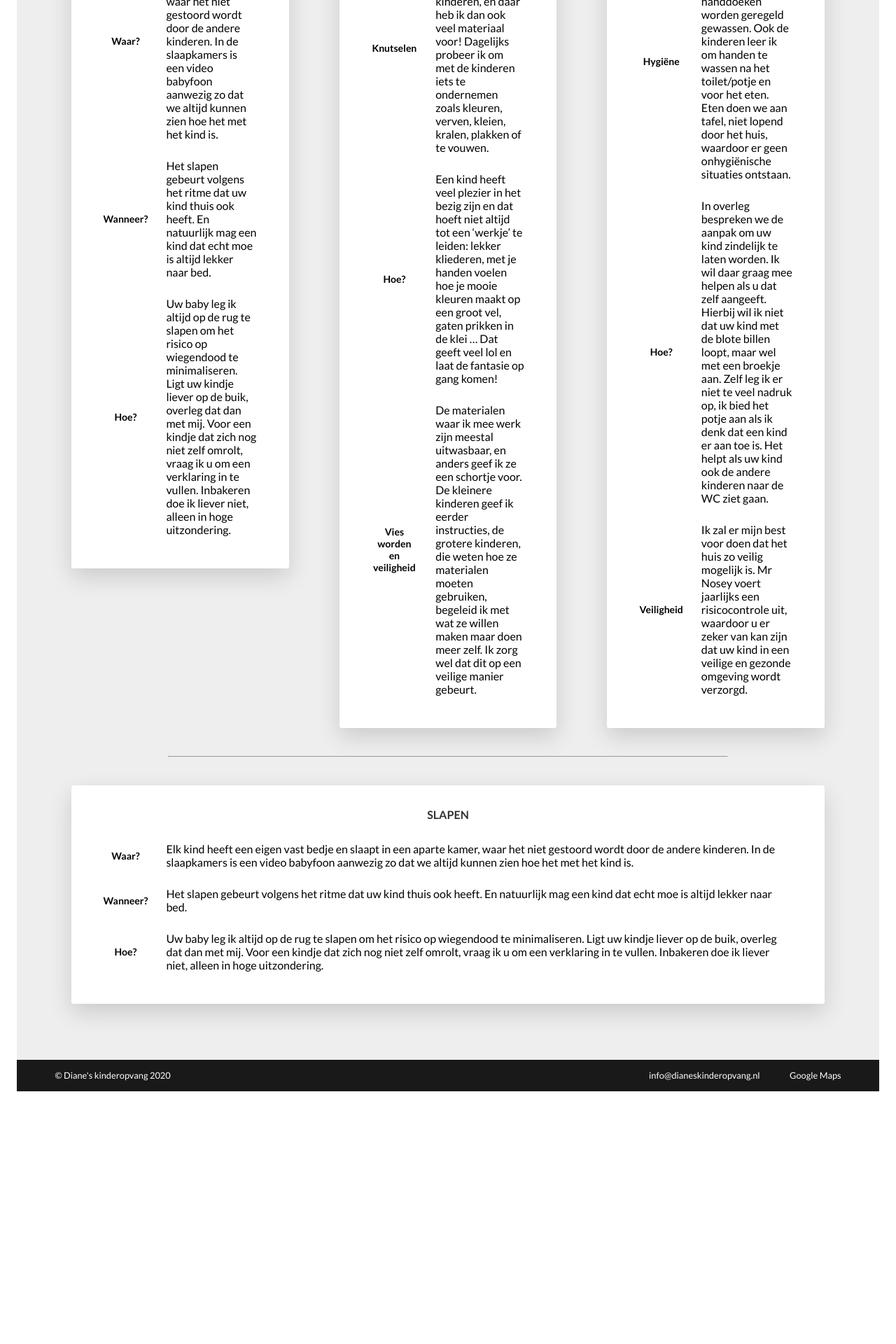
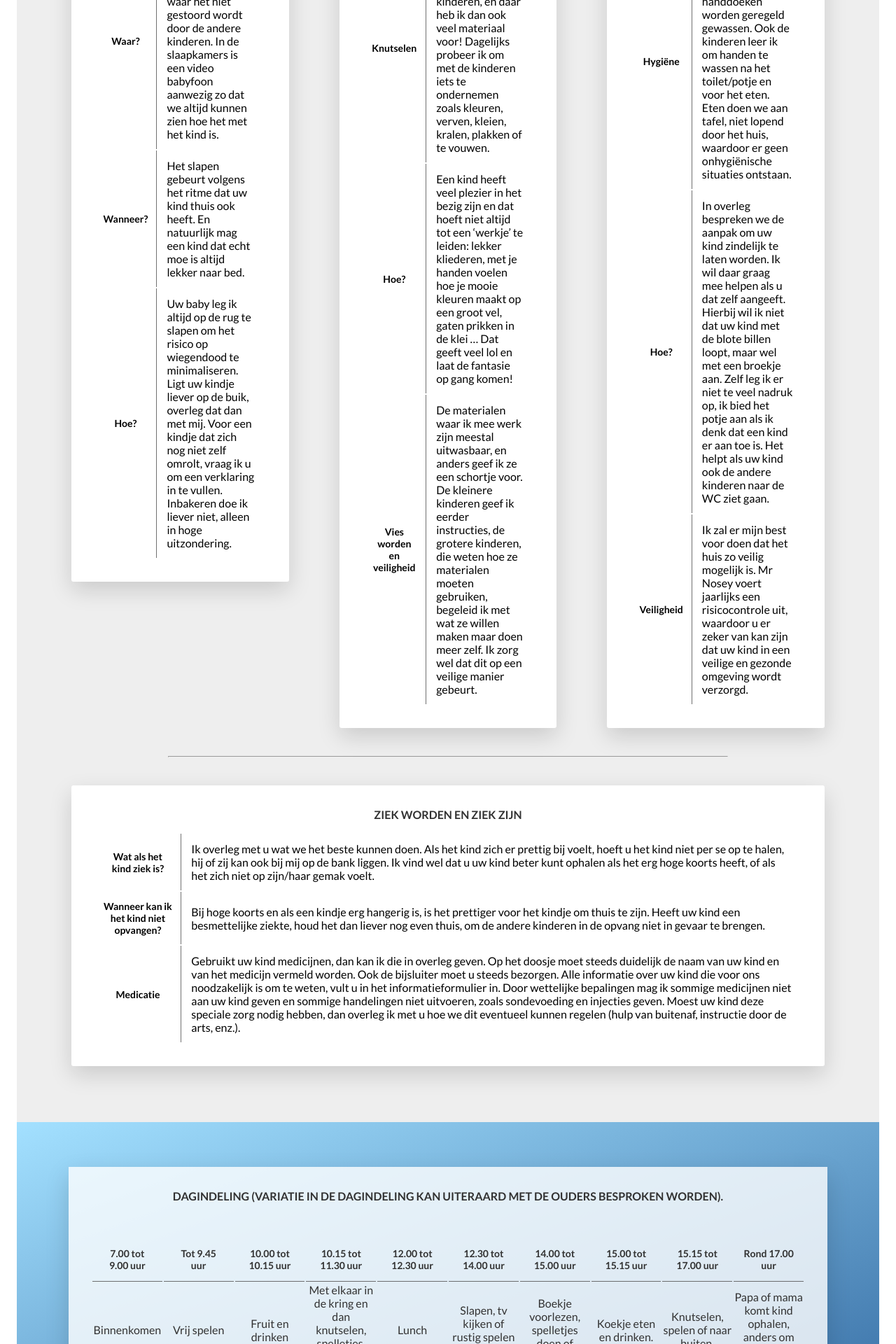
Before and after one commit to Cornee5674/Dianeskinderopvang2, a PHP site: page /pedagogisch-werkplan.html in a window 1280 px wide. Shown: the part 2400-4320 px from the top of the page at 70% size. Before the commit the page ends 3959 px from the top, so only its background shows below. Run offline with PHP 8.4, Linux system fonts and the light colour scheme.

Commit message:
Page finished

```diff
--- a/css/style.css
+++ b/css/style.css
@@ -25,6 +25,12 @@
 
 .text-grey {
   color: #323232; }
+
+.centered {
+  text-align: center; }
+
+.margin-top-small {
+  margin-top: 2rem; }
 
 *,
 *:after,
@@ -167,11 +173,19 @@ body {
     border-radius: 3px;
     box-shadow: 0 1.5rem 4rem rgba(0, 0, 0, 0.15);
     text-align: center; }
-  .tables-section__table--table-header {
-    padding: 1.5rem;
-    font-size: 1.75rem; }
-  .tables-section__table--table-definition {
-    padding: 1.5rem; }
+  .tables-section__table {
+    table-layout: fixed; }
+    .tables-section__table--table-header {
+      padding: 1.5rem;
+      font-size: 1.75rem;
+      border-right: 1px solid rgba(88, 88, 88, 0.85); }
+    .tables-section__table--table-definition {
+      padding: 1.5rem; }
+    .tables-section__table--table-header-bottom {
+      width: calc(100% / 10);
+      padding: 1.75rem;
+      font-size: 1.75rem;
+      border-bottom: 1px solid rgba(88, 88, 88, 0.85); }
 
 .horizontal-line {
   margin: 3rem auto;
@@ -180,6 +194,17 @@ body {
 .content-area {
   width: 90%;
   margin: 0 auto; }
+
+.indeling {
+  background-image: linear-gradient(to right bottom, rgba(153, 221, 255, 0.9), rgba(0, 69, 139, 0.8));
+  padding: 8rem 0; }
+  .indeling__content {
+    width: 88%;
+    background-color: rgba(255, 255, 255, 0.8);
+    padding: 4rem;
+    margin: 0 auto;
+    box-shadow: 0 1.5rem 4rem rgba(0, 0, 0, 0.15);
+    text-align: center; }
 
 .intro {
   padding: 5rem;
--- a/pedagogisch-werkplan.html
+++ b/pedagogisch-werkplan.html
@@ -182,19 +182,19 @@
             <div class="row">
                 <div class="row__col-1-of-1">
                     <div class="tables-section__row-area">
-                        <h3 class="tertiary-heading margin-bottom-small">Slapen</h3>
+                        <h3 class="tertiary-heading margin-bottom-small">Ziek worden en ziek zijn</h3>
                         <table class="tables-section__table">
                             <tr class="tables-section__table--table-row">
-                                <th class="tables-section__table--table-header">Waar?</th>
-                                <td class="tables-section__table--table-definition">Elk kind heeft een eigen vast bedje en slaapt in een aparte kamer, waar het niet gestoord wordt door de andere kinderen. In de slaapkamers is een video babyfoon aanwezig zo dat we altijd kunnen zien hoe het met het kind is.</td>
+                                <th class="tables-section__table--table-header">Wat als het kind ziek is?</th>
+                                <td class="tables-section__table--table-definition">Ik overleg met u wat we het beste kunnen doen. Als het kind zich er prettig bij voelt, hoeft u het kind niet per se op te halen, hij of zij kan ook bij mij op de bank liggen. Ik vind wel dat u uw kind beter kunt ophalen als het erg hoge koorts heeft, of als het zich niet op zijn/haar gemak voelt.</td>
                             </tr>
                             <tr class="tables-section__table--table-row">
-                                <th class="tables-section__table--table-header">Wanneer?</th>
-                                <td class="tables-section__table--table-definition">Het slapen gebeurt volgens het ritme dat uw kind thuis ook heeft. En natuurlijk mag een kind dat echt moe is altijd lekker naar bed.</td>
+                                <th class="tables-section__table--table-header">Wanneer kan ik het kind niet opvangen?</th>
+                                <td class="tables-section__table--table-definition">Bij hoge koorts en als een kindje erg hangerig is, is het prettiger voor het kindje om thuis te zijn. Heeft uw kind een besmettelijke ziekte, houd het dan liever nog even thuis, om de andere kinderen in de opvang niet in gevaar te brengen.</td>
                             </tr>
                             <tr class="tables-section__table--table-row">
-                                <th class="tables-section__table--table-header">Hoe?</th>
-                                <td class="tables-section__table--table-definition">Uw baby leg ik altijd op de rug te slapen om het risico op wiegendood te minimaliseren. Ligt uw kindje liever op de buik, overleg dat dan met mij. Voor een kindje dat zich nog niet zelf omrolt, vraag ik u om een verklaring in te vullen. Inbakeren doe ik liever niet, alleen in hoge uitzondering.</td>
+                                <th class="tables-section__table--table-header">Medicatie</th>
+                                <td class="tables-section__table--table-definition">Gebruikt uw kind medicijnen, dan kan ik die in overleg geven. Op het doosje moet steeds duidelijk de naam van uw kind en van het medicijn vermeld worden. Ook de bijsluiter moet u steeds bezorgen. Alle informatie over uw kind die voor ons noodzakelijk is om te weten, vult u in het informatieformulier in. Door wettelijke bepalingen mag ik sommige medicijnen niet aan uw kind geven en sommige handelingen niet uitvoeren, zoals sondevoeding en injecties geven. Moest uw kind deze speciale zorg nodig hebben, dan overleg ik met u hoe we dit eventueel kunnen regelen (hulp van buitenaf, instructie door de arts, enz.).</td>
                             </tr>
                         </table>
                     </div>
@@ -202,6 +202,38 @@
             </div>
         </div>
 
+    </section>
+
+    <section class="indeling">
+        <div class="indeling__content">
+            <h3 class="tertiary-heading text-grey margin-bottom-medium">Dagindeling (variatie in de dagindeling kan uiteraard met de ouders besproken worden).</h1>
+            <table class="tables-section__table text-grey">
+                <tr class="tables-section__table--table-row">
+                    <th class="tables-section__table--table-header-bottom">7.00 tot 9.00 uur</th>
+                    <th class="tables-section__table--table-header-bottom">Tot 9.45 uur</th>
+                    <th class="tables-section__table--table-header-bottom">10.00 tot 10.15 uur</th>
+                    <th class="tables-section__table--table-header-bottom">10.15 tot 11.30 uur</th>
+                    <th class="tables-section__table--table-header-bottom">12.00 tot 12.30 uur</th>
+                    <th class="tables-section__table--table-header-bottom">12.30 tot 14.00 uur</th>
+                    <th class="tables-section__table--table-header-bottom">14.00 tot 15.00 uur</th>
+                    <th class="tables-section__table--table-header-bottom">15.00 tot 15.15 uur</th>
+                    <th class="tables-section__table--table-header-bottom">15.15 tot 17.00 uur</th>
+                    <th class="tables-section__table--table-header-bottom">Rond 17.00 uur</th>
+                </tr>
+                <tr class="tables-section__table--table-row">
+                    <td class="tables-section__table--table-header-definition centered">Binnenkomen</td>
+                    <td class="tables-section__table--table-header-definition centered">Vrij spelen</td>
+                    <td class="tables-section__table--table-header-definition centered">Fruit en drinken</td>
+                    <td class="tables-section__table--table-header-definition centered">Met elkaar in de kring en dan knutselen, spelletjes, spelen of naar buiten gaan.</td>
+                    <td class="tables-section__table--table-header-definition centered">Lunch</td>
+                    <td class="tables-section__table--table-header-definition centered">Slapen, tv kijken of rustig spelen (rustpuntje).</td>
+                    <td class="tables-section__table--table-header-definition centered">Boekje voorlezen, spelletjes doen of spelen.</td>
+                    <td class="tables-section__table--table-header-definition centered">Koekje eten en drinken.</td>
+                    <td class="tables-section__table--table-header-definition centered">Knutselen, spelen of naar buiten.</td>
+                    <td class="tables-section__table--table-header-definition centered">Papa of mama komt kind ophalen, anders om 18.00 uur warm eten.</td>
+                </tr>
+            </table>
+        </div>
     </section>
 
     <footer class="footer">
--- a/sass/abstracts/_utilities.scss
+++ b/sass/abstracts/_utilities.scss
@@ -13,3 +13,7 @@
 .text-grey {
     color: $color-dark-grey;
 }
+
+.centered {
+    text-align: center;
+}
--- a/sass/abstracts/_variables.scss
+++ b/sass/abstracts/_variables.scss
@@ -6,6 +6,7 @@ $color-tertiary-dark: #1f6963;
 $color-white: #FFF;
 $color-black: #000;
 $color-dark-grey: #323232;
+$color-border-right: #585858;
 $color-medium-grey: #a6a6a6;
 $color-light-grey: #EEE;
 
--- a/sass/pages/_pedagogisch-werkplan.scss
+++ b/sass/pages/_pedagogisch-werkplan.scss
@@ -12,17 +12,23 @@
     }
 
     &__table {
-
-        &--table-row {
-        }
+        table-layout: fixed;
 
         &--table-header {
             padding: 1.5rem;
             font-size: 1.75rem;
+            border-right: 1px solid rgba($color-border-right, .85);
         }
 
         &--table-definition {
             padding: 1.5rem;
+        }
+
+        &--table-header-bottom {
+            width: calc(100% / 10);
+            padding: 1.75rem;
+            font-size: 1.75rem;
+            border-bottom: 1px solid rgba($color-border-right, .85);
         }
     }
 }
@@ -36,3 +42,17 @@
     width: 90%;
     margin: 0 auto;
 }
+
+.indeling {
+    background-image: linear-gradient(to right bottom, rgba($color-primary, 0.9), rgba($color-secondary, 0.8));
+    padding: 8rem 0;
+
+    &__content {
+        width: 88%;
+        background-color: rgba($color-white, 0.8);
+        padding: 4rem;
+        margin: 0 auto;
+        box-shadow: 0 1.5rem 4rem rgba($color-black, 0.15);
+        text-align: center;
+    }
+}
```
